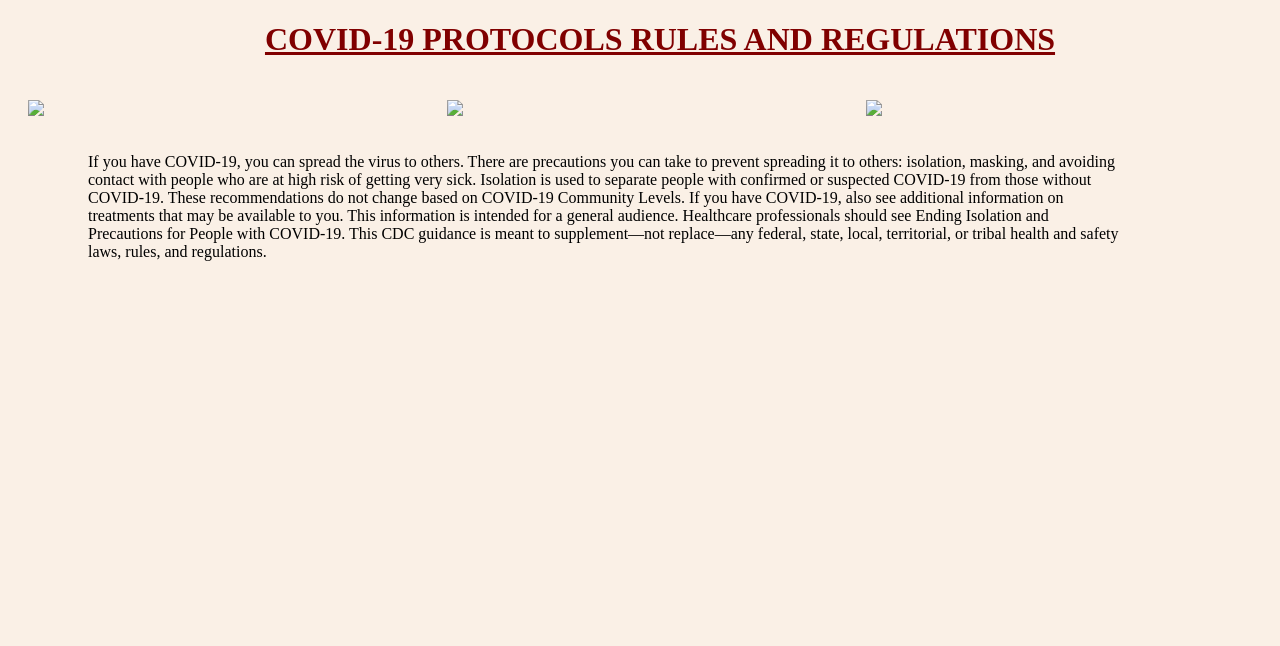
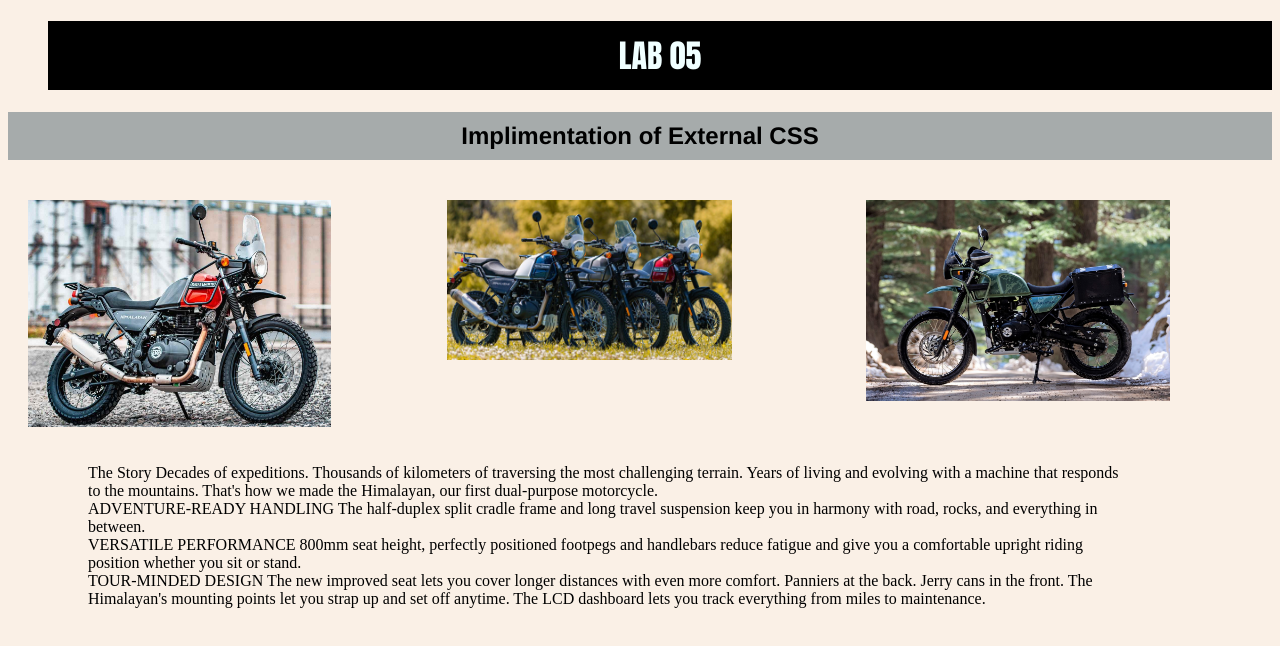
Before and after one commit to mubaris-mansoor/HTML-Labs, a plain HTML site: page lab5.html in a window 1280 px wide. Drawn offline with Linux system fonts and the light colour scheme.

Commit message:
Update 2

```diff
--- a/lab5.html
+++ b/lab5.html
@@ -1,5 +1,6 @@
 <!DOCTYPE html>
 <html lang="en">
+
 <head>
   <meta charset="UTF-8">
   <meta http-equiv="X-UA-Compatible" content="IE=edge">
@@ -22,7 +23,7 @@
       margin-bottom: 80px;
       margin-right: 150px;
       margin-left: 80px;
-        margin-top:-5px;
+      margin-top: -5px;
     }
 
     .column {
@@ -31,37 +32,73 @@
       padding: 20px;
     }
 
+    .bodybg {
+      background-color: azure;
+      background-image: url(bg.jpg);
+    }
+
+    .h1style {
+      color: azure;
+      background: black;
+      text-align: center;
+      padding-top: 10px;
+      padding-bottom: 10px;
+      font-family: Impact, Haettenschweiler, 'Arial Narrow Bold', sans-serif;
+    }
+
+    .h2style {
+      color: black;
+      background: rgb(166, 171, 171);
+      text-align: center;
+      padding-top: 10px;
+      padding-bottom: 10px;
+      font-family: 'Franklin Gothic Medium', 'Arial Narrow', Arial, sans-serif;
+    }
+
     /* Clear floats after image containers */
     .row::after {
       content: "";
       clear: both;
       display: table;
     }
-
   </style>
 </head>
-</head>
+
 <body>
-    <h1><u>COVID-19 PROTOCOLS RULES AND REGULATIONS</u></h1>
-
+  <h1 class="h1style"> LAB 05 </h1>
+  <h2 class="h2style"> Implimentation of External CSS </h2>
   <div class="row">
     <div class="column">
-          <img src="download.jpeg" style="width:80%" >
+      <img src="Royal-Enfield-Himalayan-650-Launch.jpg" style="width:80%">
     </div>
     <div class="column">
-          <img src="images.jpeg"  style="width:75%" >
+      <img src="royal-enfield-himalayan-bs6-m.jpg" style="width:75%">
     </div>
     <div class="column">
-          <img src="fourthlab.jpeg"  style="width:80%">
+      <img src="20210211124840_2021_Royal_Enflied_Himalayan_1.jpg" style="width:80%">
     </div>
   </div>
   <br>
   <p>
-      If you have COVID-19, you can spread the virus to others. There are precautions you can take to prevent spreading it to others: isolation, masking, and avoiding contact with people who are at high risk of getting very sick. Isolation is used to separate people with confirmed or suspected COVID-19 from those without COVID-19.
+    The Story
+    Decades of expeditions. Thousands of kilometers of traversing the most challenging terrain. Years of living and
+    evolving with a machine that responds to the mountains. That's how we made the Himalayan, our first dual-purpose
+    motorcycle. <br>
 
-      These recommendations do not change based on COVID-19 Community Levels. If you have COVID-19, also see additional information on treatments that may be available to you.
+    ADVENTURE-READY HANDLING
+    The half-duplex split cradle frame and long travel suspension keep you in harmony with road, rocks, and everything
+    in between. <br>
 
-      This information is intended for a general audience. Healthcare professionals should see Ending Isolation and Precautions for People with COVID-19. This CDC guidance is meant to supplement—not replace—any federal, state, local, territorial, or tribal health and safety laws, rules, and regulations.</p>
+    VERSATILE PERFORMANCE
+    800mm seat height, perfectly positioned footpegs and handlebars reduce fatigue and give you a comfortable upright
+    riding position whether you sit or stand. <br>
+
+    TOUR-MINDED DESIGN
+    The new improved seat lets you cover longer distances with even more comfort. Panniers at the back. Jerry cans in
+    the front. The Himalayan's mounting points let you strap up and set off anytime. The LCD dashboard lets you track
+    everything from miles to maintenance.
+  </p>
 
 </body>
+
 </html>
```
Also changed, not shown: 20210211124840_2021_Royal_Enflied_Himalayan_1.jpg (added), Royal-Enfield-Himalayan-650-Launch.jpg (added), royal-enfield-himalayan-bs6-m.jpg (added). Lines whose indentation alone changed are shown as unchanged.
